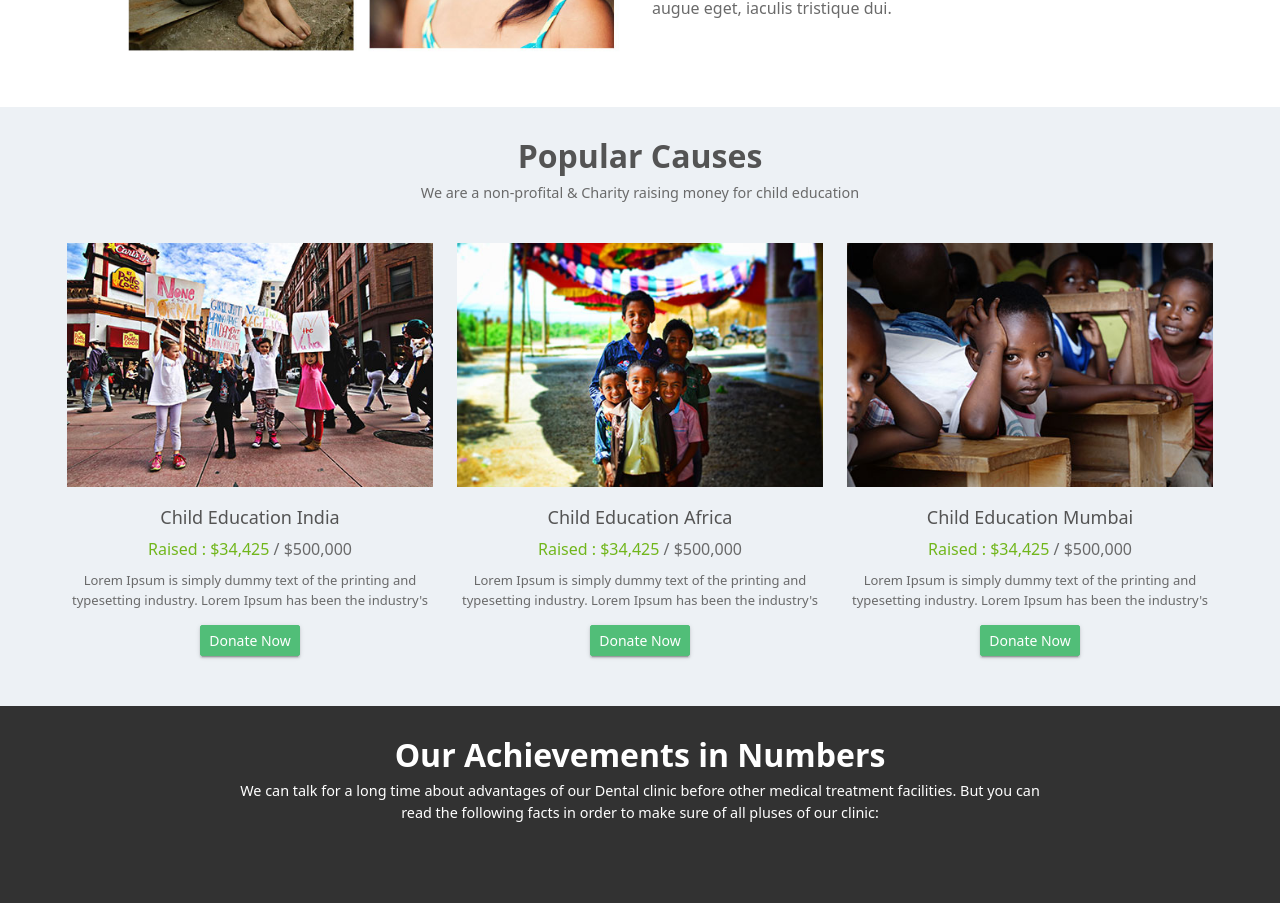
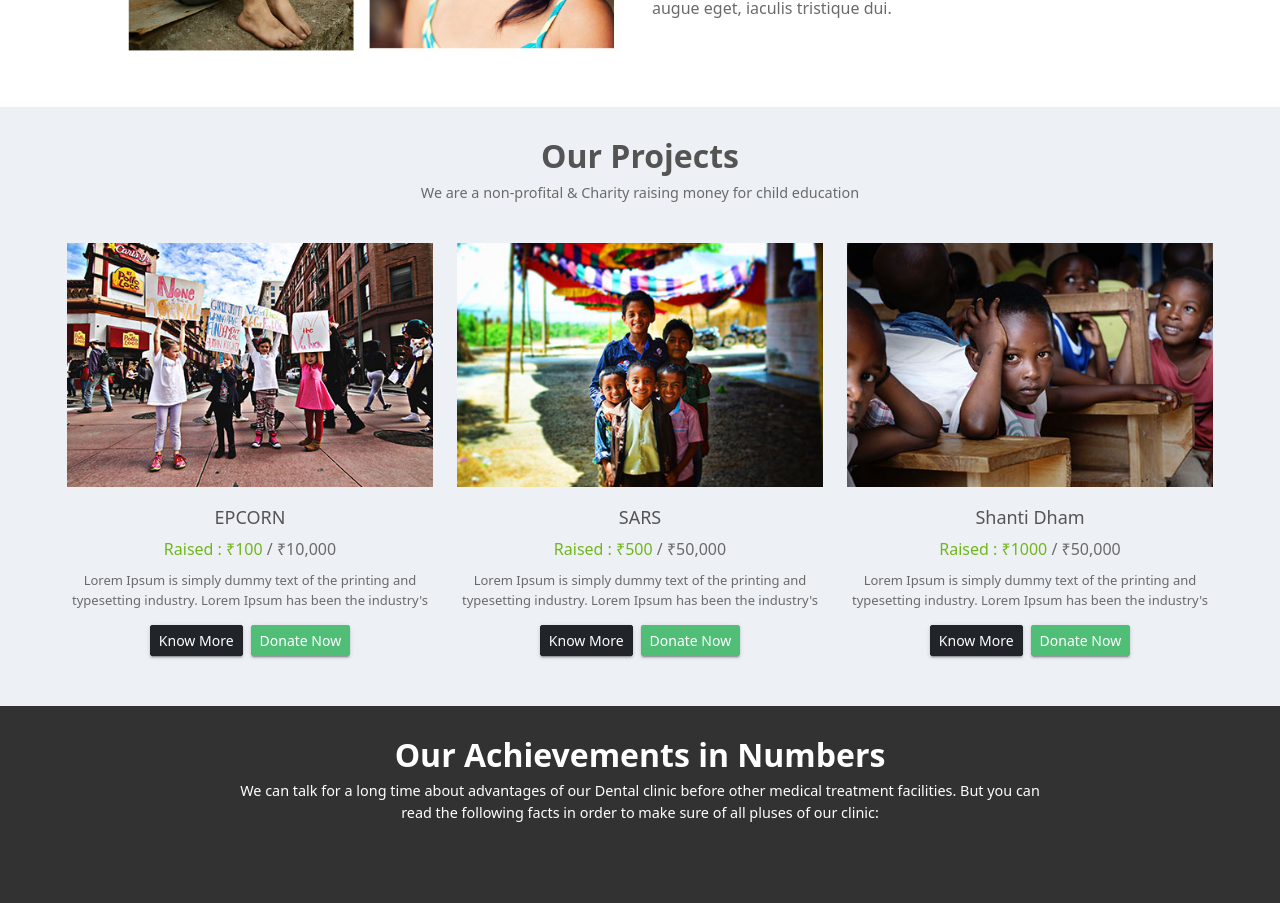
Before and after one commit to mayurkanade44/ghf, a React (Create React App) app: page / in a window 1280 px wide. Shown: the part 1880-2783 px from the top of the page. Built offline with nearby package versions, Linux system fonts and the light colour scheme.

Commit message:
new page to start at top & project page changes

```diff
--- a/src/App.js
+++ b/src/App.js
@@ -1,4 +1,13 @@
-import { AboutUs, Blog, Contact, Gallery, Home, Services, SingleBlog } from "./pages";
+import {
+  AboutUs,
+  Blog,
+  Contact,
+  Gallery,
+  Home,
+  Projects,
+  SingleBlog,
+  SingleProject,
+} from "./pages";
 import { BrowserRouter as Router, Route, Routes } from "react-router-dom";
 import { Footer, Navbar } from "./components";
 
@@ -9,7 +18,8 @@ function App() {
       <Routes>
         <Route path="/" element={<Home />} />
         <Route path="/AboutUs" element={<AboutUs />} />
-        <Route path="/Services" element={<Services />} />
+        <Route path="/Projects" element={<Projects />} />
+        <Route path="/Projects/:name" element={<SingleProject />} />
         <Route path="/Gallery" element={<Gallery />} />
         <Route path="/Blogs" element={<Blog />} />
         <Route path="/ContactUs" element={<Contact />} />
--- a/src/components/Navbar.jsx
+++ b/src/components/Navbar.jsx
@@ -76,6 +76,7 @@ const Navbar = () => {
                   <Link
                     to={item.link}
                     className="nav-link text-center"
+
                     aria-current="page"
                     onClick={() => {
                       setExpand(false);
--- a/src/components/Utils.js
+++ b/src/components/Utils.js
@@ -63,8 +63,8 @@ export const pageLinks = [
   },
   {
     id: 3,
-    name: "Services",
-    link: "/Services",
+    name: "Projects",
+    link: "/projects",
   },
   {
     id: 4,
@@ -86,28 +86,48 @@ export const pageLinks = [
 export const services = [
   {
     id: 1,
-    title: "Child Education India",
+    title: "EPCORN",
     image: childIndia,
+    description:
+      "Lorem Ipsum is simply dummy text of the printing and typesetting industry. Lorem Ipsum has been the industry's",
+    raised: "100",
+    total: "10,000",
+    projects: [
+      {
+        id: 1,
+        name: "Kolhapur Flood",
+        image: childIndia,
+        description: "",
+      },
+    ],
   },
   {
     id: 2,
-    title: "Child Education Africa",
+    title: "SARS",
     image: childAfrica,
+    raised: "500",
+    total: "50,000",
   },
   {
     id: 3,
-    title: "Child Education Mumbai",
+    title: "Shanti Dham",
     image: childMum,
+    raised: "1000",
+    total: "50,000",
   },
   {
     id: 4,
-    title: "Child Education Delhi",
+    title: "Sport Support",
     image: childDelhi,
+    raised: "5000",
+    total: "10,000",
   },
   {
     id: 5,
-    title: "Child Education India",
+    title: "Seva",
     image: childIndia,
+    raised: "10000",
+    total: "1,00,000",
   },
 ];
 
@@ -254,3 +274,10 @@ export const blogs = [
     ],
   },
 ];
+
+export const projects = [
+  {
+    id: 1,
+    title: "EPCRON",
+  },
+];
--- a/src/pages/AboutUs.jsx
+++ b/src/pages/AboutUs.jsx
@@ -1,6 +1,12 @@
+import { useEffect } from "react";
 import { About, Team } from "../components";
 
 const AboutUs = () => {
+
+  useEffect(() => {
+    window.scrollTo(0, 0);
+  }, []);
+
   return (
     <>
       <About />
--- a/src/pages/Blog.jsx
+++ b/src/pages/Blog.jsx
@@ -1,5 +1,6 @@
 import { Link } from "react-router-dom";
 import { blogs } from "../components/Utils";
+import { useEffect } from "react";
 
 const Blog = ({ home }) => {
   let allBlogs;
@@ -8,6 +9,11 @@ const Blog = ({ home }) => {
   } else {
     allBlogs = blogs;
   }
+
+  useEffect(() => {
+    window.scrollTo(0, 0);
+  }, []);
+
   return (
     <section className="our-blog">
       <div className="container">
@@ -24,9 +30,7 @@ const Blog = ({ home }) => {
                 </figure>
                 <div className="blog-detail">
                   <h4 className="text-center">{blog.title}</h4>
-                  <p>
-                    {blog.description.substring(0,200)}...
-                  </p>
+                  <p>{blog.description.substring(0, 200)}...</p>
                   <div className="link">
                     <Link to={`/blog/${blog.id}`}>Read More</Link>
                   </div>
--- a/src/pages/Contact.jsx
+++ b/src/pages/Contact.jsx
@@ -1,9 +1,15 @@
+import { useEffect } from "react";
 import build from "../images/social/building.gif";
 import phone from "../images/social/fax.gif";
 import web from "../images/social/globe.gif";
 import email from "../images/social/message.gif";
 
 const Contact = () => {
+
+  useEffect(() => {
+    window.scrollTo(0, 0);
+  }, []);
+
   return (
     <div className="row contact-rooo no-margin">
       <div className="container">
--- a/src/pages/Gallery.jsx
+++ b/src/pages/Gallery.jsx
@@ -1,9 +1,13 @@
-import { useState } from "react";
+import { useEffect, useState } from "react";
 import { gallery } from "../components/Utils";
 const allCategories = ["All", ...new Set(gallery.map((item) => item.category))];
 
 const Gallery = () => {
   const [images, setImages] = useState(gallery);
+
+  useEffect(() => {
+    window.scrollTo(0, 0);
+  }, []);
 
   const filterImages = (category) => {
     if (category === "All") {
--- a/src/pages/Home.jsx
+++ b/src/pages/Home.jsx
@@ -1,14 +1,19 @@
 import a from "../images/slider/slider-1.jpeg";
 import { homeImages } from "../components/Utils";
 import { Carousel, About, Team } from "../components";
-import { Blog, Services } from ".";
+import { Blog, Projects } from ".";
+import { useEffect } from "react";
 
 const Home = () => {
+  useEffect(() => {
+    window.scrollTo(0, 0);
+  }, []);
+
   return (
     <div>
       <Carousel a={a} title="Khira Nagar" desc="testing" images={homeImages} />
       <About />
-      <Services home={true} />
+      <Projects home={true} />
       <div className="doctor-message">
         <div className="inner-lay">
           <div className="container">
--- a/src/pages/Services.jsx
+++ b/src/pages/Projects.jsx
@@ -1,17 +1,24 @@
+import { useEffect } from "react";
 import { services } from "../components/Utils";
+import { Link } from "react-router-dom";
 
-const Services = ({ home }) => {
+const Projects = ({ home }) => {
   let allServices;
   if (home) {
     allServices = services.slice(0, 3);
   } else {
     allServices = services;
   }
+
+  useEffect(() => {
+    window.scrollTo(0, 0);
+  }, []);
+
   return (
     <section className="events">
       <div className="container">
         <div className="session-title row">
-          <h2>Popular Causes</h2>
+          <h2>Our Projects</h2>
           <p>
             We are a non-profital &amp; Charity raising money for child
             education
@@ -24,12 +31,18 @@ const Services = ({ home }) => {
                 <img src={item.image} alt="" />
                 <h4>{item.title}</h4>
                 <p className="raises">
-                  <span>Raised : $34,425</span> / $500,000
+                  <span>Raised : ₹{item.raised}</span> / ₹{item.total}
                 </p>
                 <p className="desic">
                   Lorem Ipsum is simply dummy text of the printing and
                   typesetting industry. Lorem Ipsum has been the industry's
                 </p>
+                <Link
+                  to={`/projects/${item.title}`}
+                  className="btn btn-dark btn-sm me-2"
+                >
+                  Know More
+                </Link>
                 <button className="btn btn-success btn-sm">Donate Now</button>
               </div>
             </div>
@@ -39,4 +52,4 @@ const Services = ({ home }) => {
     </section>
   );
 };
-export default Services;
+export default Projects;
--- /dev/null
+++ b/src/pages/SingleProject.jsx
@@ -0,0 +1,48 @@
+import { useParams } from "react-router-dom";
+import { services } from "../components/Utils";
+import { useEffect, useState } from "react";
+
+const SingleProject = () => {
+  const { name } = useParams();
+  const [project, setProject] = useState(null);
+
+  useEffect(() => {
+    setProject(services?.filter((item) => item.title === "EPCORN"));
+  }, []);
+
+  return (
+    <section className="events">
+      <div className="container">
+        {project?.map((item) => (
+          <div key={item.id}>
+            <div className="session-title row">
+              <h2>{item.title}</h2>
+              <p>{item.description}</p>
+            </div>
+            <div className="event-ro row">
+              {item.projects?.map((item) => (
+                <div className="col-md-4 col-sm-6" key={item.id}>
+                  <div className="event-box">
+                    <img src={item.image} alt="" />
+                    <h4>{item.name}</h4>
+                    <p className="raises">
+                      <span>Raised : ₹{item.raised}</span> / ₹{item.total}
+                    </p>
+                    <p className="desic">
+                      Lorem Ipsum is simply dummy text of the printing and
+                      typesetting industry. Lorem Ipsum has been the industry's
+                    </p>
+                    <button className="btn btn-dark btn-sm me-2">
+                      Know More
+                    </button>
+                  </div>
+                </div>
+              ))}
+            </div>
+          </div>
+        ))}
+      </div>
+    </section>
+  );
+};
+export default SingleProject;
--- a/src/pages/index.js
+++ b/src/pages/index.js
@@ -1,9 +1,20 @@
 import AboutUs from "./AboutUs";
 import Home from "./Home";
-import Services from "./Services";
+import Projects from "./Projects";
 import Blog from "./Blog";
 import SingleBlog from "./SingleBlog";
 import Contact from "./Contact";
 import Gallery from "./Gallery";
+import SingleProject from "./SingleProject";
 
-export { AboutUs, Home, Services, Blog, SingleBlog, Contact, Gallery };
+
+export {
+  AboutUs,
+  Home,
+  Projects,
+  Blog,
+  SingleBlog,
+  Contact,
+  Gallery,
+  SingleProject,
+};
```
